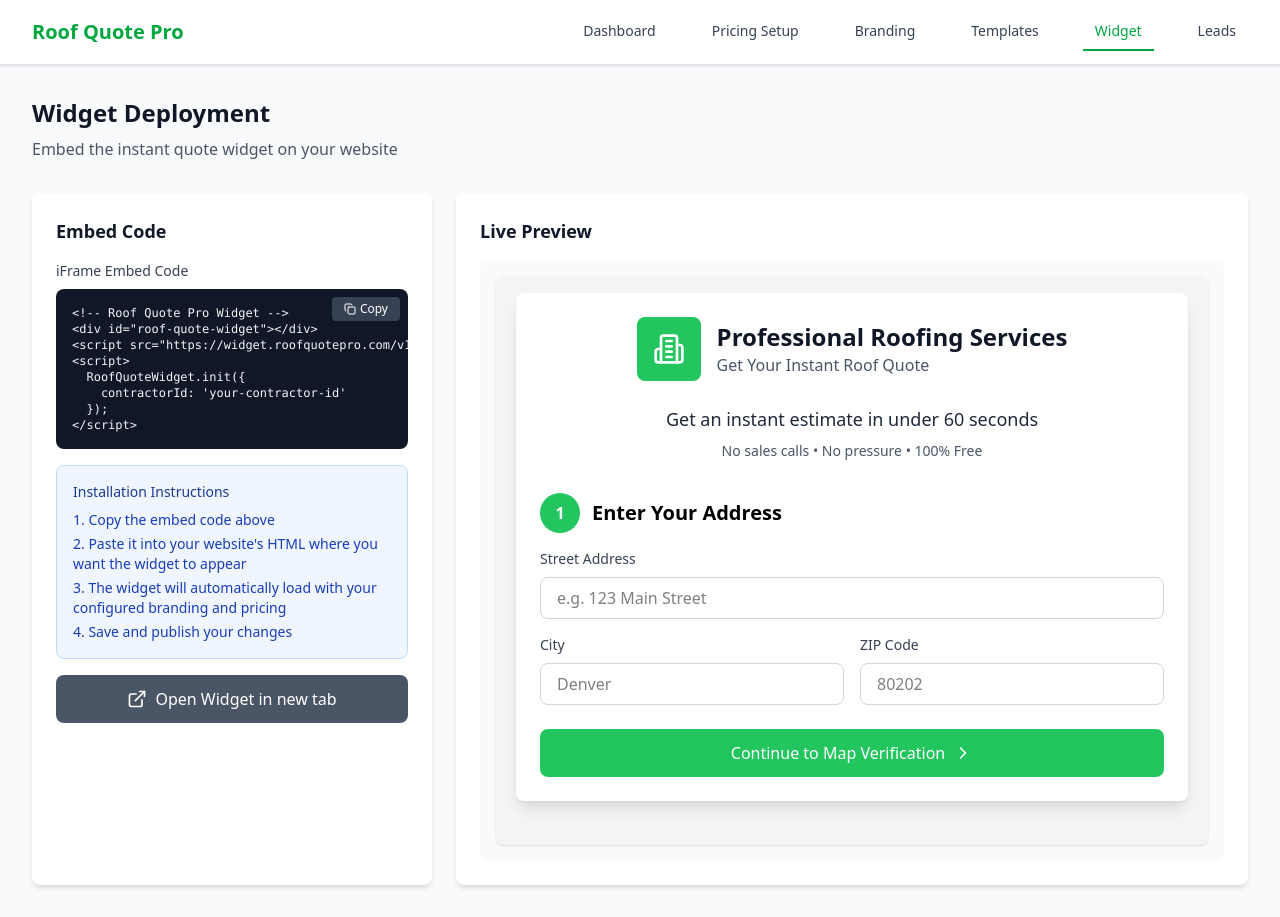
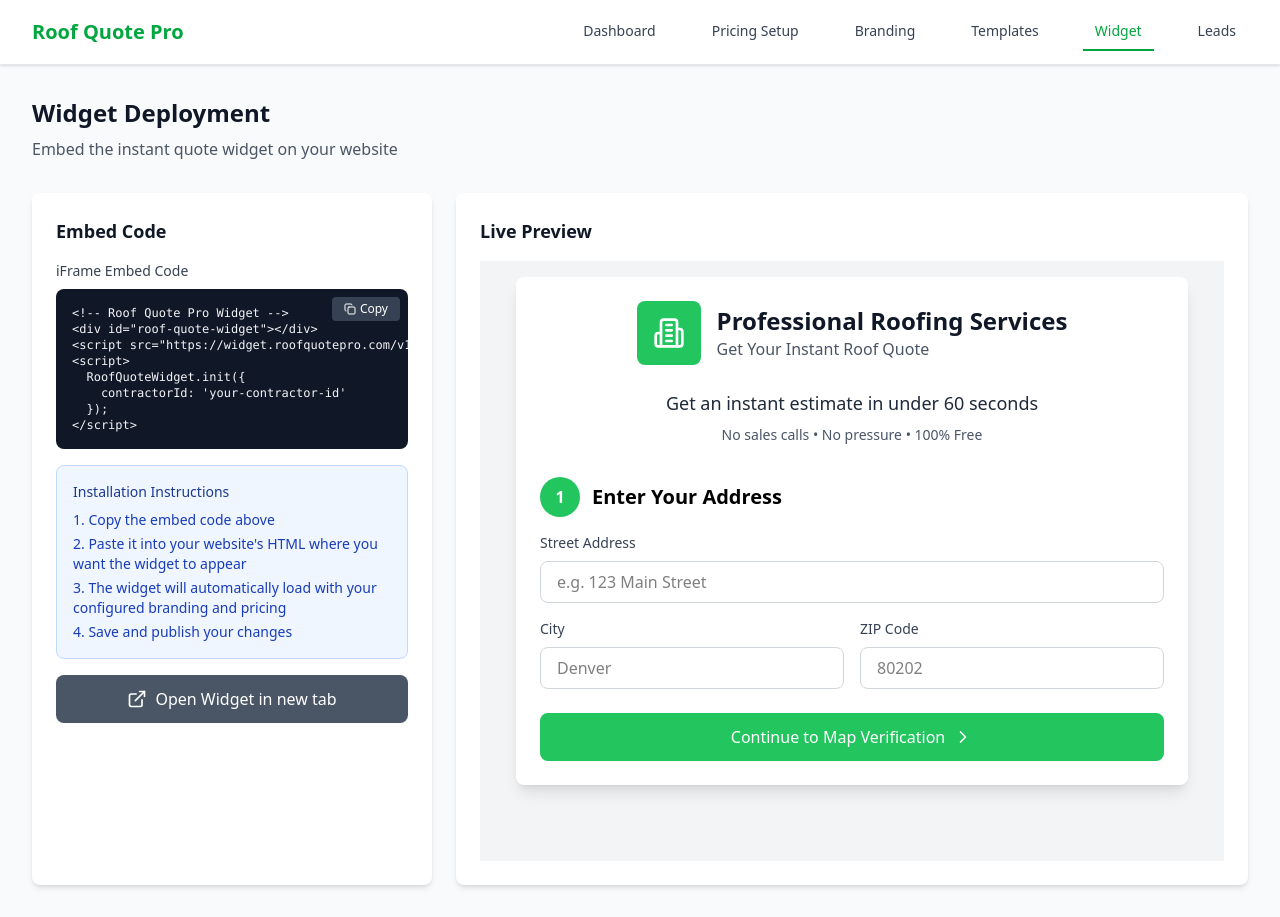
Before and after one commit to horizontime/RoofQuoteWidget, a React (Vite) app in the folder frontend/: page /widget in a window 1280 px wide. Built offline with nearby package versions, Linux system fonts and the light colour scheme.

Commit message:
style: simplify Widget live preview layout
- Removed unnecessary wrapper elements in the live preview section of the Widget component for a cleaner design.
- Enhanced overflow handling to improve the display of the WidgetFlow component.

```diff
--- a/frontend/src/pages/Widget.tsx
+++ b/frontend/src/pages/Widget.tsx
@@ -78,10 +78,8 @@
         </Card>
 
         <Card title="Live Preview">
-          <div className="bg-gray-50 rounded-lg p-4 h-[600px] relative overflow-hidden">
-            <div className="bg-white rounded-lg shadow-sm h-full overflow-auto">
-              <WidgetFlow embedded={true} />
-            </div>
+          <div className="h-[600px] relative overflow-auto">
+            <WidgetFlow embedded={true} />
           </div>
         </Card>
       </div>
```
